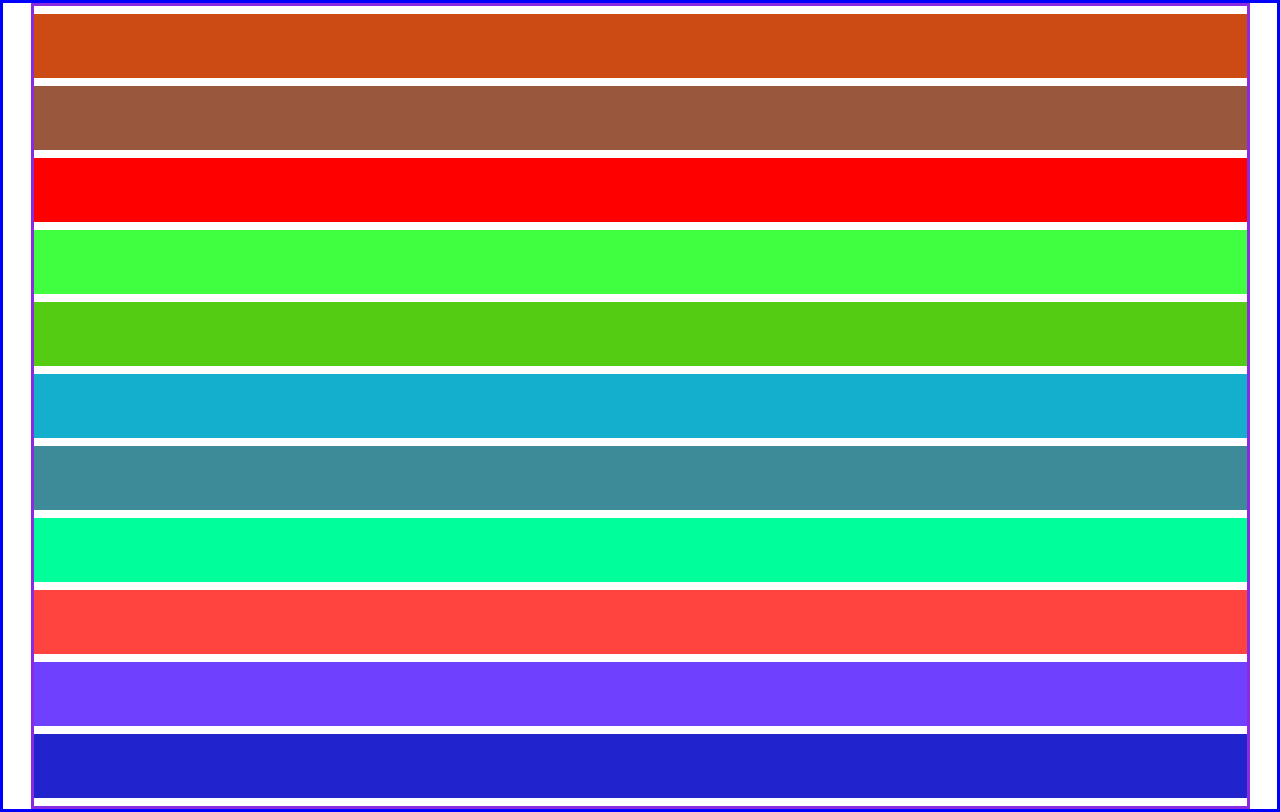
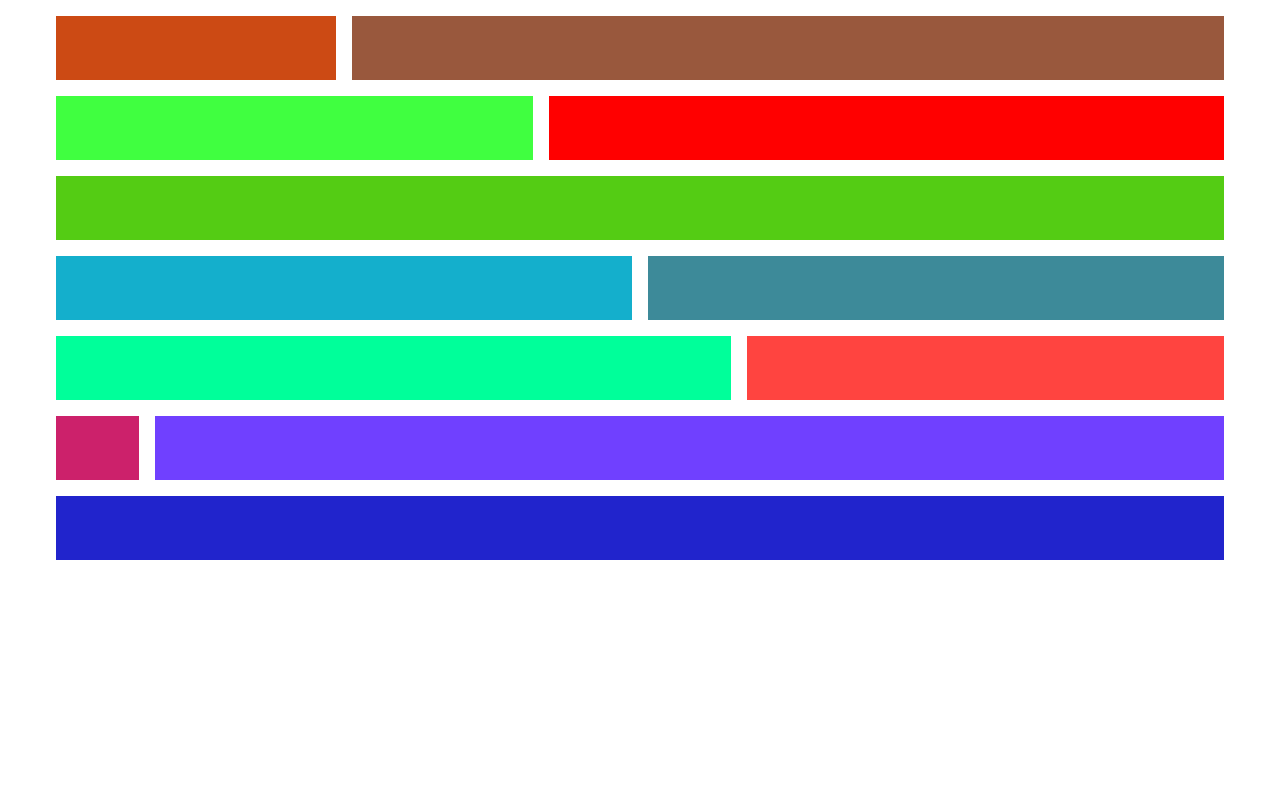
Before and after one commit to Gorbunova89/Grid-block-figma, a plain HTML site: page index.html in a window 1280 px wide. Drawn offline with nearby package versions, Linux system fonts and the light colour scheme.

Commit message:
завершила верстку

```diff
--- a/index.html
+++ b/index.html
@@ -5,6 +5,7 @@
     <meta http-equiv="X-UA-Compatible" content="IE=edge">
     <meta name="viewport" content="width=device-width, initial-scale=1.0">
     <link rel="stylesheet" href="style.css">
+    <link rel="stylesheet" href="https://unpkg.com/flexboxgrid2@7.2.1/flexboxgrid2.css">
     <title>Grids</title>
 </head>
 <body>
@@ -26,48 +27,52 @@
             </div>
 
             <!-- третья строка -->
-            <div class="col-xs-12">
+            <div class="col-xs-7 col-md-7 col-lg-5">
+                <div class="block" style="background: #40ff40;"></div>
+            </div>
+
+            <!-- четвертая строка -->
+            <div class="col-xs-5 col-md-5 col-lg-7">
                 <div class="block" style="background: #ff0000;"></div>
             </div>
 
-            <!-- четвертая строка -->
-            <div class="col-xs-12">
-                <div class="block" style="background: #40ff40;"></div>
-            </div>
-
             <!-- пятая строка -->
-            <div class="col-xs-12">
+            <div class="col-xs-9 col-md-8 col-lg-12">
                 <div class="block" style="background: #54cc14;"></div>
             </div>
 
             <!-- шестая строка -->
-            <div class="col-xs-12">
+            <div class="col-xs-3 col-md-4 col-lg-6">
                 <div class="block" style="background: #14afcc;"></div>
             </div>
 
             <!-- седьмая строка -->
-            <div class="col-xs-12">
+            <div class="col-xs-12 col-md-12 col-lg-6">
                 <div class="block" style="background: #3d8a99;"></div>
             </div>
 
             <!-- восьмая строка -->
-            <div class="col-xs-12">
+            <div class="col-xs-6 col-md-8 col-lg-7">
                 <div class="block" style="background: #00FF9A;"></div>
             </div>
 
             <!-- Девятая строка -->
-            <div class="col-xs-12">
+            <div class="col-xs-6 col-md-4 col-lg-5">
                 <div class="block" style="background: #FF4440"></div>
             </div>
 
+            <!-- десятая строка -->
+            <div class="col-xs-12 col-md-4 col-lg-1">
+                <div class="block" style="background: #CC216B;"></div>
+            </div>
 
-            <!-- десятая строка -->
-            <div class="col-xs-12">
+            <!-- одинадцатая строка -->
+            <div class="col-xs-7 col-md-8 col-lg-11">
                 <div class="block" style="background: #7040FF;"></div>
             </div>
 
-            <!-- одинадцатая строка -->
-            <div class="col-xs-12">
+            <!-- двенадцатая строка -->
+            <div class="col-xs-5 col-md-12 col-lg-12">
                 <div class="block" style="background: #2124CC;"></div>
             </div>
         </div>
--- a/style.css
+++ b/style.css
@@ -1,32 +1,5 @@
-body {
-    margin: 0;
-    padding: 0;
-}
-
-.container {
-    border: 3px solid blue;
-    display: grid;
-    grid-template: 1fr / 1fr minmax(auto, 1219px) 1fr;
-     /* 12 колонок по 1 фракции */
-     /* grid-template-columns: repeat(12, 1fr); */
-     /* column-gap: 8px; */
-    justify-content: center;
-}
-
-.row {
-    border: 3px solid blueviolet;
-    grid-column: 2 / 3;
-    grid-template-columns: repeat(12, 1fr);
-    /* отступы между столбцами */
-    grid-column-gap: 8px;
-    /* отступы между строками */
-    /* grid-row-gap: 8px; */
-    /* размер строки */
-    grid-auto-rows: 32px;
-}
 
 .block {
-
     margin: 8px 0;
     padding: 32px;
     text-align: center;
```
